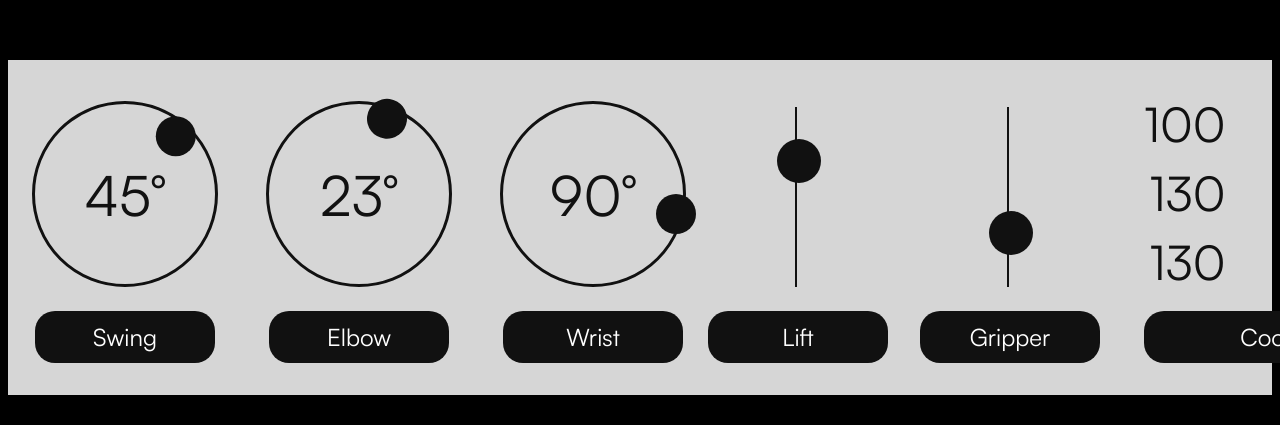
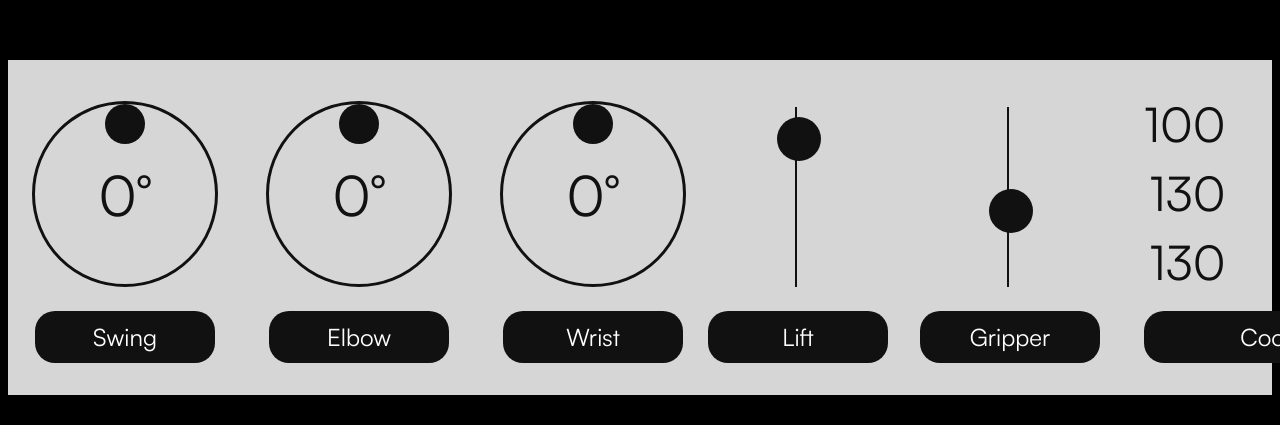
Before and after one commit to madamerobot/monumental, a Next.js app: page / in a window 1280 px wide. Shown: the part 388-813 px from the top of the page. Built offline with nearby package versions, Linux system fonts and the light colour scheme.

Commit message:
Made UI contols draggable

```diff
--- a/src/components/UIControls/Inputs/DialInput/DialInput.module.css
+++ b/src/components/UIControls/Inputs/DialInput/DialInput.module.css
@@ -25,13 +25,11 @@
 
 .dialIndicator {
     position: absolute;
-    left: 24%;
-    top: 50%;
+    left: 50%;
     width: 40px;
     height: 40px;
     background: #111;
     border-radius: 50%;
-    transform: translate(-50%, -100%);
     z-index: 2;
 }
 
--- a/src/components/UIControls/Inputs/DialInput/index.tsx
+++ b/src/components/UIControls/Inputs/DialInput/index.tsx
@@ -1,3 +1,6 @@
+"use client"
+
+import React, { useRef, useState } from 'react';
 import styles from './DialInput.module.css';
 
 interface DialInputProps {
@@ -6,15 +9,78 @@ interface DialInputProps {
     indicatorAngle?: number; // in degrees
 }
 
-export default function DialInput({ degrees, label, indicatorAngle = 0 }: DialInputProps) {
-    // The indicator is rotated by indicatorAngle degrees and then translated outward
+const DIAL_SIZE = 180;
+const DIAL_RADIUS = DIAL_SIZE / 2;
+const INDICATOR_SIZE = 40;
+const INDICATOR_RADIUS = INDICATOR_SIZE / 2;
+const INDICATOR_DISTANCE = DIAL_RADIUS - INDICATOR_RADIUS;
+
+export default function DialInput({ degrees: initialDegrees, label }: DialInputProps) {
+    const [degrees, setDegrees] = useState(Number(initialDegrees));
+    const dialRef = useRef<HTMLDivElement>(null);
+    const dragging = useRef(false);
+
+    // Helper to get angle from center to mouse
+    const getAngle = (clientX: number, clientY: number) => {
+        const rect = dialRef.current?.getBoundingClientRect();
+        if (!rect) return degrees;
+        const cx = rect.left + rect.width / 2;
+        const cy = rect.top + rect.height / 2;
+        const dx = clientX - cx;
+        const dy = clientY - cy;
+        let angle = Math.atan2(dy, dx) * (180 / Math.PI);
+        angle = angle + 90;
+        if (angle < 0) angle += 360;
+        return angle;
+    };
+
+    // Calculate indicator position from degrees
+    const getIndicatorPosition = (angle: number) => {
+        const rad = (angle - 90) * (Math.PI / 180);
+        const x = DIAL_RADIUS + INDICATOR_DISTANCE * Math.cos(rad) - INDICATOR_RADIUS;
+        const y = DIAL_RADIUS + INDICATOR_DISTANCE * Math.sin(rad) - INDICATOR_RADIUS;
+        return { left: x, top: y };
+    };
+
+    const onPointerDown = (e: React.PointerEvent) => {
+        dragging.current = true;
+        (e.target as HTMLElement).setPointerCapture(e.pointerId);
+        // Do NOT update the angle here to prevent jump
+    };
+
+    const onPointerMove = (e: React.PointerEvent) => {
+        if (!dragging.current) return;
+        const angle = getAngle(e.clientX, e.clientY);
+        setDegrees(angle);
+    };
+
+    const onPointerUp = (e: React.PointerEvent) => {
+        dragging.current = false;
+        (e.target as HTMLElement).releasePointerCapture(e.pointerId);
+    };
+
+    const indicatorPos = getIndicatorPosition(degrees);
+
     return (
         <div className={styles.dialWrapper}>
-            <div className={styles.dial}>
-                <span className={styles.dialValue}>{degrees}°</span>
+            <div
+                className={styles.dial}
+                ref={dialRef}
+                style={{ width: DIAL_SIZE, height: DIAL_SIZE, position: 'relative' }}
+            >
+                <span className={styles.dialValue}>{Math.round(degrees)}°</span>
                 <div
                     className={styles.dialIndicator}
-                    style={{ transform: `rotate(${indicatorAngle}deg) translateY(-110px)` }}
+                    style={{
+                        ...indicatorPos,
+                        position: 'absolute',
+                        width: INDICATOR_SIZE,
+                        height: INDICATOR_SIZE,
+                        cursor: 'pointer',
+                    }}
+                    onPointerDown={onPointerDown}
+                    onPointerMove={onPointerMove}
+                    onPointerUp={onPointerUp}
                 />
             </div>
             <div className={styles.dialLabel}>{label}</div>
--- a/src/components/UIControls/Inputs/SliderInput/index.tsx
+++ b/src/components/UIControls/Inputs/SliderInput/index.tsx
@@ -1,3 +1,6 @@
+"use client"
+
+import React, { useRef, useState } from 'react';
 import styles from './SliderInput.module.css';
 
 interface SliderInputProps {
@@ -5,13 +8,63 @@ interface SliderInputProps {
     position: string | number; // e.g. '30%' or 0.3
 }
 
+const TRACK_HEIGHT = 180;
+const INDICATOR_SIZE = 44;
+
 export default function SliderInput({ label, position }: SliderInputProps) {
-    // If position is a number between 0 and 1, convert to percent string
-    const top = typeof position === 'number' ? `${position * 100}%` : position;
+    // Convert initial position to percent (0-100)
+    const initialPercent = typeof position === 'number'
+        ? position * 100
+        : parseFloat(position);
+    const [percent, setPercent] = useState(initialPercent);
+    const trackRef = useRef<HTMLDivElement>(null);
+    const dragging = useRef(false);
+
+    const clamp = (val: number, min: number, max: number) => Math.max(min, Math.min(max, val));
+
+    const getPercentFromY = (clientY: number) => {
+        const rect = trackRef.current?.getBoundingClientRect();
+        if (!rect) return percent;
+        let y = clientY - rect.top;
+        // Clamp y to [0, TRACK_HEIGHT]
+        y = clamp(y, 0, TRACK_HEIGHT);
+        // Convert y to percent (0 at top, 100 at bottom)
+        return (y / TRACK_HEIGHT) * 100;
+    };
+
+    const onPointerDown = (e: React.PointerEvent) => {
+        dragging.current = true;
+        (e.target as HTMLElement).setPointerCapture(e.pointerId);
+    };
+
+    const onPointerMove = (e: React.PointerEvent) => {
+        if (!dragging.current) return;
+        const newPercent = getPercentFromY(e.clientY);
+        setPercent(newPercent);
+    };
+
+    const onPointerUp = (e: React.PointerEvent) => {
+        dragging.current = false;
+        (e.target as HTMLElement).releasePointerCapture(e.pointerId);
+    };
+
+    // Calculate indicator position
+    const top = `calc(${percent}% - ${INDICATOR_SIZE / 2}px)`;
+
     return (
         <div className={styles.sliderWrapper}>
-            <div className={styles.sliderTrack}>
-                <div className={styles.sliderIndicator} style={{ top }} />
+            <div
+                className={styles.sliderTrack}
+                ref={trackRef}
+                style={{ height: TRACK_HEIGHT }}
+            >
+                <div
+                    className={styles.sliderIndicator}
+                    style={{ top, width: INDICATOR_SIZE, height: INDICATOR_SIZE, position: 'absolute', cursor: 'pointer' }}
+                    onPointerDown={onPointerDown}
+                    onPointerMove={onPointerMove}
+                    onPointerUp={onPointerUp}
+                />
             </div>
             <div className={styles.sliderLabel}>{label}</div>
         </div>
--- a/src/components/UIControls/Inputs/index.tsx
+++ b/src/components/UIControls/Inputs/index.tsx
@@ -6,9 +6,9 @@ export default function Inputs() {
     return (
         <div className={styles.inputsContainer}>
             <div className={styles.dialsSection}>
-                <DialInput degrees={45} label="Swing" indicatorAngle={45} />
-                <DialInput degrees={23} label="Elbow" indicatorAngle={30} />
-                <DialInput degrees={90} label="Wrist" indicatorAngle={90} />
+                <DialInput degrees={0} label="Swing" indicatorAngle={0} />
+                <DialInput degrees={0} label="Elbow" indicatorAngle={0} />
+                <DialInput degrees={0} label="Wrist" indicatorAngle={0} />
             </div>
             <div className={styles.slidersSection}>
                 <SliderInput label="Lift" position="30%" />
```
